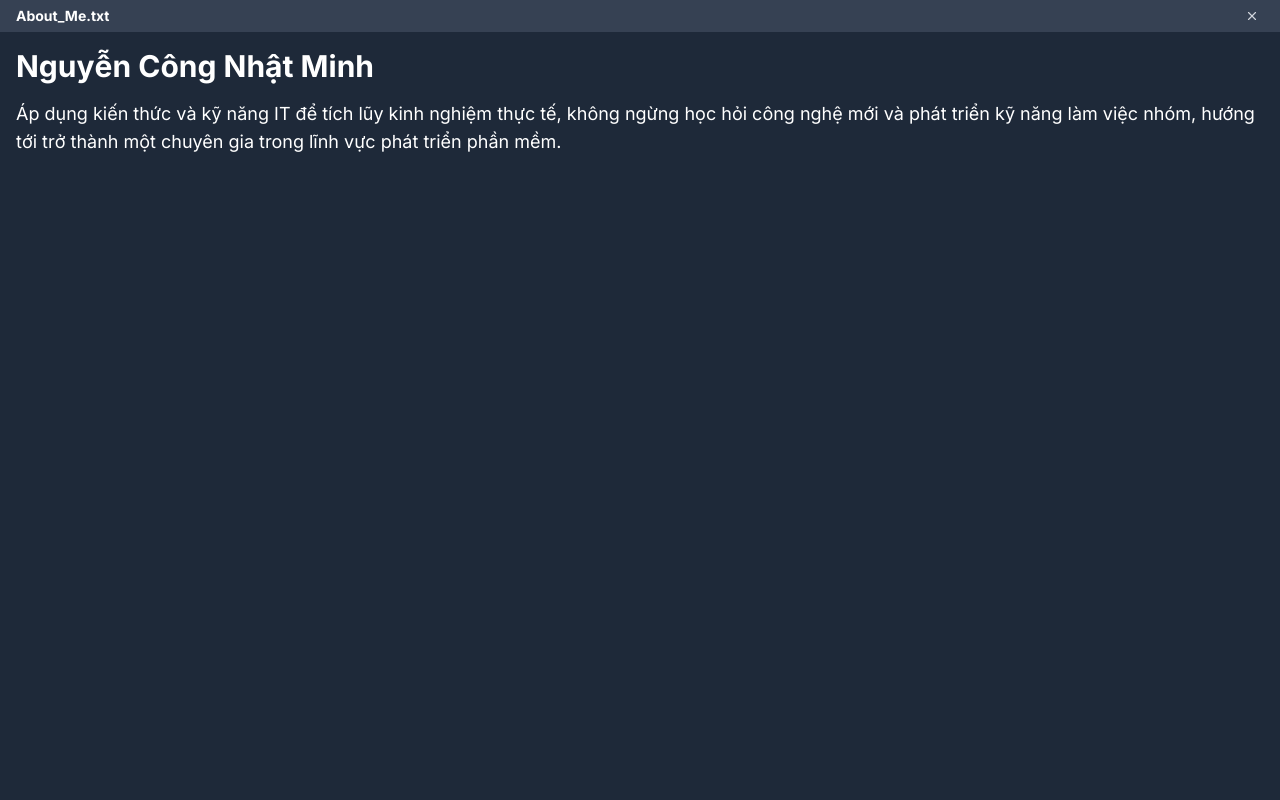
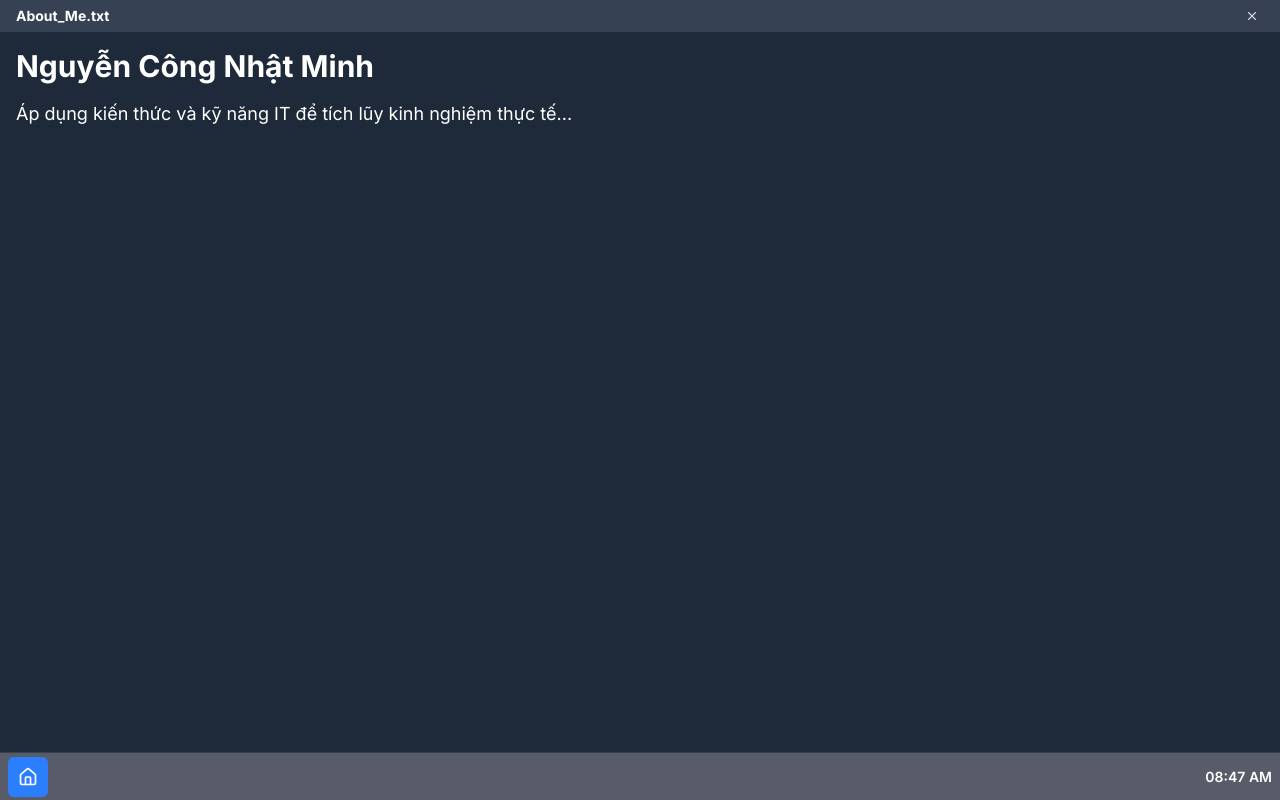
Before and after one commit to minh4doin1/my-profolio, a Next.js app: page /about in a window 1280 px wide. Built offline with nearby package versions, Linux system fonts and the light colour scheme.

Commit message:
change state of taskbar

```diff
--- a/package.json
+++ b/package.json
@@ -21,7 +21,8 @@
     "react-icons": "^5.5.0",
     "react-rnd": "^10.5.2",
     "react-type-animation": "^3.2.0",
-    "three": "^0.179.1"
+    "three": "^0.179.1",
+    "zustand": "^5.0.8"
   },
   "devDependencies": {
     "@eslint/eslintrc": "^3",
--- a/src/app/about/page.tsx
+++ b/src/app/about/page.tsx
@@ -1,22 +1,16 @@
-// src/app/about/page.tsx
 import MaximizedWindowLayout from '@/components/os/MaximizedWindowLayout';
 
 const AboutContent = () => (
   <div>
     <h2 className="text-3xl font-bold mb-4">Nguyễn Công Nhật Minh</h2>
     <p className="text-lg">
-      Áp dụng kiến thức và kỹ năng IT để tích lũy kinh nghiệm thực tế, không ngừng học hỏi công nghệ mới và phát triển kỹ năng làm việc nhóm, hướng tới trở thành một chuyên gia trong lĩnh vực phát triển phần mềm.
+      Áp dụng kiến thức và kỹ năng IT để tích lũy kinh nghiệm thực tế...
     </p>
-    {/* Bạn có thể thêm component ExperienceTimeline ở đây */}
   </div>
 );
 
 export default function AboutPage() {
   return (
-    /*
-      THAY ĐỔI CHÍNH:
-      - Tương tự trang Projects, trang About cũng sử dụng MaximizedWindowLayout.
-    */
     <MaximizedWindowLayout windowId="about" title="About_Me.txt">
       <AboutContent />
     </MaximizedWindowLayout>
--- a/src/app/layout.tsx
+++ b/src/app/layout.tsx
@@ -1,21 +1,56 @@
 "use client";
 import { Inter } from 'next/font/google';
+import { useRouter, usePathname } from 'next/navigation';
+import Taskbar from '@/components/os/Taskbar';
+import { useDesktopStore, App } from '@/store/useDesktopStore';
 import './globals.css';
 
 const inter = Inter({ subsets: ['latin'] });
+
+const apps: Record<string, App> = {
+  about: { id: 'about', title: 'About Me', content: <div/> },
+  projects: { id: 'projects', title: 'Projects', content: <div/> },
+  cv: { id: 'cv', title: 'CV.pdf', action: () => {} },
+};
 
 export default function RootLayout({
   children,
 }: {
   children: React.ReactNode;
 }) {
+  const router = useRouter();
+  const pathname = usePathname();
+  const { windows, minimized, activeWindowId, openWindow, focusWindow } = useDesktopStore();
+
+  const handleTaskbarClick = (id: string) => {
+    focusWindow(id);
+    if (pathname !== '/') {
+      router.push('/');
+    }
+  };
+
+  const handleStartMenuClick = (id: string) => {
+    openWindow(apps[id]);
+    if (pathname !== '/') {
+      router.push('/');
+    }
+  };
+
   return (
     <html lang="vi">
       <body className={`${inter.className} bg-gray-900 overflow-hidden`}>
         <div className="w-screen h-screen clean-wallpaper">
-          <main className="w-full h-full">
+          <main className="w-full h-[calc(100%-3rem)]">
             {children}
           </main>
+          <Taskbar
+            apps={apps}
+            openWindows={windows}
+            minimizedWindows={minimized}
+            onTaskbarClick={handleTaskbarClick}
+            onStartMenuClick={handleStartMenuClick}
+            activeWindowId={activeWindowId}
+          />
         </div>
       </body>
     </html>
--- a/src/components/os/Desktop.tsx
+++ b/src/components/os/Desktop.tsx
@@ -1,30 +1,14 @@
 "use client";
-import { useState } from 'react';
 import { useRouter } from 'next/navigation';
-import { useMediaQuery } from '@/lib/hooks/useMediaQuery';
-import { motion, AnimatePresence } from 'framer-motion';
+import { AnimatePresence } from 'framer-motion';
+import { useDesktopStore, App } from '@/store/useDesktopStore';
 
 import Window from './Window';
 import Icon from './Icon';
-import Taskbar from './Taskbar';
 import FileExplorer from './FileExplorer';
 
-type WindowApp = { id: string; title: string; content: React.ReactNode; pageUrl?: string; action?: never; };
-type ActionApp = { id: string; title: string; content?: never; action: () => void; };
-type App = WindowApp | ActionApp;
-type OpenWindow = WindowApp & { zIndex: number; };
+const AboutContent = () => (<div>Nội dung giới thiệu...</div>);
 
-// --- Nội dung Cửa sổ ---
-const AboutContent = () => (
-  <div>
-    <h2 className="text-3xl font-bold mb-4">Nguyễn Công Nhật Minh</h2>
-    <p className="text-lg">
-      Áp dụng kiến thức và kỹ năng IT để tích lũy kinh nghiệm thực tế, không ngừng học hỏi công nghệ mới và phát triển kỹ năng làm việc nhóm, hướng tới trở thành một chuyên gia trong lĩnh vực phát triển phần mềm.
-    </p>
-  </div>
-);
-
-// --- Định nghĩa Apps ---
 const apps: Record<string, App> = {
   about: { id: 'about', title: 'About Me', content: <AboutContent />, pageUrl: '/about' },
   projects: { id: 'projects', title: 'Projects', content: <FileExplorer />, pageUrl: '/projects' },
@@ -33,94 +17,14 @@ const apps: Record<string, App> = {
 
 const Desktop = () => {
   const router = useRouter();
-  const isMobile = useMediaQuery('(max-width: 768px)');
-
-  const [windows, setWindows] = useState<OpenWindow[]>([]);
-  const [minimized, setMinimized] = useState<string[]>([]);
-  const [activeWindowId, setActiveWindowId] = useState<string | null>(null);
-  const [nextZIndex, setNextZIndex] = useState(1);
-  const [mobileAppOpen, setMobileAppOpen] = useState<OpenWindow | null>(null);
-
-  const openWindow = (appId: keyof typeof apps) => {
-    const app = apps[appId];
-    if (app.action) { app.action(); return; }
-    if (minimized.includes(app.id)) { focusWindow(app.id); return; }
-    if (windows.find(w => w.id === app.id)) { focusWindow(app.id); return; }
-    if (app.content) {
-      const newWindow = { ...app, zIndex: nextZIndex };
-      setWindows(prev => [...prev, newWindow]);
-      setActiveWindowId(app.id);
-      setNextZIndex(prev => prev + 1);
-    }
-  };
-
-  const closeWindow = (id: string) => {
-    setWindows(prev => prev.filter(w => w.id !== id));
-    if (activeWindowId === id) {
-      const remainingWindows = windows.filter(w => w.id !== id);
-      setActiveWindowId(remainingWindows.length > 0 ? remainingWindows[remainingWindows.length - 1].id : null);
-    }
-  };
-
-  const focusWindow = (id: string) => {
-    if (minimized.includes(id)) {
-      setMinimized(prev => prev.filter(mId => mId !== id));
-    }
-    setWindows(prev => prev.map(w => w.id === id ? { ...w, zIndex: nextZIndex } : w));
-    setActiveWindowId(id);
-    setNextZIndex(prev => prev + 1);
-  };
-
-  const minimizeWindow = (id: string) => {
-    setMinimized(prev => [...new Set([...prev, id])]);
-    if (activeWindowId === id) {
-      const otherWindows = windows.filter(w => w.id !== id && !minimized.includes(w.id));
-      setActiveWindowId(otherWindows.length > 0 ? otherWindows[otherWindows.length - 1].id : null);
-    }
-  };
+  const { windows, minimized, activeWindowId, openWindow, closeWindow, focusWindow, minimizeWindow } = useDesktopStore();
 
   const handleMaximize = (pageUrl: string | undefined) => {
     if (pageUrl) router.push(pageUrl);
   };
 
-  const handleMobileAppOpen = (appId: keyof typeof apps) => {
-    const app = apps[appId];
-    if (app.action) { app.action(); return; }
-    if (app.content) {
-      setMobileAppOpen({ ...app, zIndex: 1 });
-    }
-  };
-
-  if (isMobile) {
-    return (
-      <div className="w-full h-full relative clean-wallpaper">
-        <AnimatePresence>
-          {mobileAppOpen && (
-            <motion.div
-              key={mobileAppOpen.id}
-              className="absolute inset-0 bg-gray-800 z-20 p-4 flex flex-col"
-              initial={{ y: '100%' }}
-              animate={{ y: 0 }}
-              exit={{ y: '100%' }}
-              transition={{ ease: 'easeInOut', duration: 0.4 }}
-            >
-              <div className="flex-grow overflow-y-auto text-white">{mobileAppOpen.content}</div>
-              <button onClick={() => setMobileAppOpen(null)} className="mt-4 w-full bg-red-500 text-white py-2 rounded-lg flex-shrink-0">Close</button>
-            </motion.div>
-          )}
-        </AnimatePresence>
-        <div className="p-4 grid grid-cols-4 gap-4">
-          {Object.values(apps).map(app => (
-            <Icon key={app.id} id={app.id} name={app.title} tooltip={app.title} onDoubleClick={() => handleMobileAppOpen(app.id as keyof typeof apps)} />
-          ))}
-        </div>
-      </div>
-    );
-  }
-
   return (
     <div className="w-full h-full relative">
-      <div className="absolute top-0 left-0 w-full h-full">
       <div className="p-4 flex flex-col flex-wrap h-full content-start">
         {Object.values(apps).map(app => (
           <Icon
@@ -128,10 +32,12 @@ const Desktop = () => {
             id={app.id}
             name={app.title}
             tooltip={app.title}
-              onDoubleClick={() => openWindow(app.id as keyof typeof apps)}
+            onDoubleClick={() => openWindow(app)}
           />
         ))}
       </div>
+
+      <AnimatePresence>
         {windows.filter(win => !minimized.includes(win.id)).map(win => (
           <Window
             key={win.id}
@@ -147,16 +53,7 @@ const Desktop = () => {
             {win.content}
           </Window>
         ))}
-      </div>
-
-      <Taskbar
-        apps={apps}
-        openWindows={windows}
-        minimizedWindows={minimized}
-        onTaskbarClick={focusWindow}
-        onStartMenuClick={(id) => openWindow(id as keyof typeof apps)}
-        activeWindowId={activeWindowId}
-      />
+      </AnimatePresence>
     </div>
   );
 };
--- a/src/components/os/MaximizedWindowLayout.tsx
+++ b/src/components/os/MaximizedWindowLayout.tsx
@@ -1,7 +1,8 @@
 "use client";
 import { motion } from 'framer-motion';
-import Link from 'next/link';
+import { useRouter } from 'next/navigation';
 import { X } from 'lucide-react';
+import { useDesktopStore } from '@/store/useDesktopStore';
 
 type MaximizedWindowLayoutProps = {
   windowId: string;
@@ -10,6 +11,14 @@ type MaximizedWindowLayoutProps = {
 };
 
 const MaximizedWindowLayout = ({ windowId, title, children }: MaximizedWindowLayoutProps) => {
+  const router = useRouter();
+  const closeWindow = useDesktopStore((state) => state.closeWindow);
+
+  const handleClose = () => {
+    closeWindow(windowId);
+    router.push('/');
+  };
+
   return (
     <motion.div
       layoutId={`window-${windowId}`}
@@ -21,9 +30,9 @@ const MaximizedWindowLayout = ({ windowId, title, children }: MaximizedWindowLay
     >
       <div className="h-8 bg-gray-700 flex items-center justify-between px-4 flex-shrink-0">
         <h1 className="font-bold text-sm select-none">{title}</h1>
-        <Link href="/" className="control-btn hover:bg-red-500" title="Close (Go to Desktop)">
+        <button onClick={handleClose} className="control-btn hover:bg-red-500" title="Close (Go to Desktop)">
           <X size={14} />
-        </Link>
+        </button>
       </div>
       <div className="flex-grow p-4 overflow-y-auto">
         {children}
--- a/src/components/os/Taskbar.tsx
+++ b/src/components/os/Taskbar.tsx
@@ -1,5 +1,6 @@
 "use client";
 import { useState, useEffect, useRef } from 'react';
+import Image from 'next/image';
 import { Home, FileText, Folder, FileType2 } from 'lucide-react';
 
 type AppInfo = {
--- /dev/null
+++ b/src/store/useDesktopStore.ts
@@ -0,0 +1,70 @@
+import { create } from 'zustand';
+
+type WindowApp = { id: string; title: string; content: React.ReactNode; pageUrl?: string; action?: never; };
+type ActionApp = { id: string; title: string; content?: never; action: () => void; };
+export type App = WindowApp | ActionApp;
+export type OpenWindow = WindowApp & { zIndex: number; };
+
+type DesktopState = {
+  windows: OpenWindow[];
+  minimized: string[];
+  activeWindowId: string | null;
+  nextZIndex: number;
+  openWindow: (app: App) => void;
+  closeWindow: (id: string) => void;
+  focusWindow: (id: string) => void;
+  minimizeWindow: (id: string) => void;
+};
+
+export const useDesktopStore = create<DesktopState>((set, get) => ({
+  windows: [],
+  minimized: [],
+  activeWindowId: null,
+  nextZIndex: 1,
+
+  openWindow: (app) => {
+    if (app.action) { app.action(); return; }
+
+    const { windows, minimized, focusWindow } = get();
+    if (minimized.includes(app.id)) { focusWindow(app.id); return; }
+    if (windows.find(w => w.id === app.id)) { focusWindow(app.id); return; }
+
+    if (app.content) {
+      const newWindow = { ...app, zIndex: get().nextZIndex };
+      set(state => ({
+        windows: [...state.windows, newWindow],
+        activeWindowId: app.id,
+        nextZIndex: state.nextZIndex + 1,
+      }));
+    }
+  },
+
+  closeWindow: (id) => set(state => {
+    const remainingWindows = state.windows.filter(w => w.id !== id);
+    let newActiveId = state.activeWindowId;
+    if (newActiveId === id) {
+      newActiveId = remainingWindows.length > 0 ? remainingWindows[remainingWindows.length - 1].id : null;
+    }
+    return { windows: remainingWindows, activeWindowId: newActiveId };
+  }),
+
+  focusWindow: (id) => set(state => {
+    const isMinimized = state.minimized.includes(id);
+    return {
+      minimized: isMinimized ? state.minimized.filter(mId => mId !== id) : state.minimized,
+      windows: state.windows.map(w => w.id === id ? { ...w, zIndex: state.nextZIndex } : w),
+      activeWindowId: id,
+      nextZIndex: state.nextZIndex + 1,
+    };
+  }),
+
+  minimizeWindow: (id) => set(state => {
+    const otherWindows = state.windows.filter(w => w.id !== id && !state.minimized.includes(w.id));
+    return {
+      minimized: [...new Set([...state.minimized, id])],
+      activeWindowId: state.activeWindowId === id
+        ? (otherWindows.length > 0 ? otherWindows[otherWindows.length - 1].id : null)
+        : state.activeWindowId,
+    };
+  }),
+}));
```
Also changed, not shown: src/app/projects/page.tsx (+3 -11 lines), src/components/os/Window.tsx (+12 -2 lines), 1 other file (tests, documents, lock files or other folders). Lines whose indentation alone changed are shown as unchanged.
